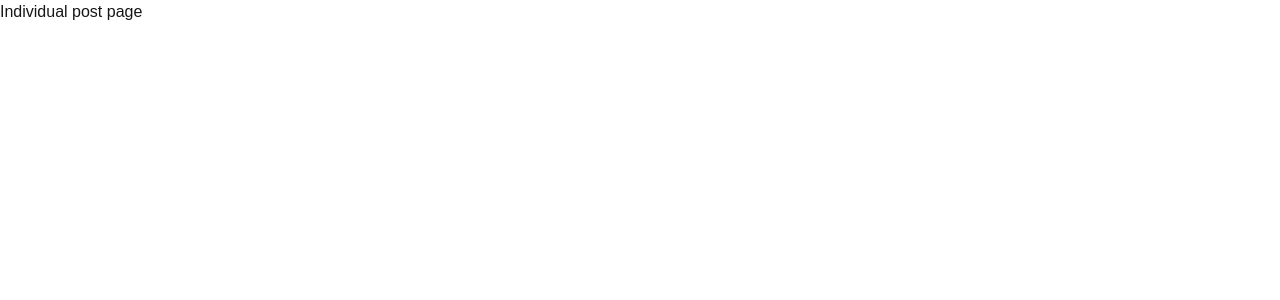
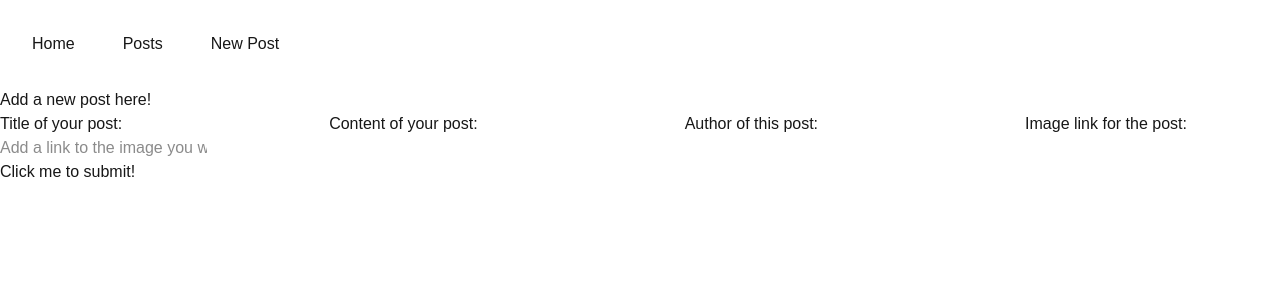
Before and after one commit to Cjeveritt19/Blog-assignment, a Next.js app: page /posts/new-post in a window 1280 px wide. Shown: the top 300 px of the page. Built offline with nearby package versions, Linux system fonts and the light colour scheme; no server answers.

Commit message:
added code to the new post file to see if it was linked to my database

```diff
--- a/src/app/layout.js
+++ b/src/app/layout.js
@@ -1,5 +1,6 @@
 import { Geist, Geist_Mono } from "next/font/google";
 import "./globals.css";
+import Header from "@/components/Header";
 
 const geistSans = Geist({
   variable: "--font-geist-sans",
@@ -22,6 +23,7 @@ export default function RootLayout({ children }) {
       <body
         className={`${geistSans.variable} ${geistMono.variable} antialiased`}
       >
+        <Header />
         {children}
       </body>
     </html>
--- /dev/null
+++ b/src/app/posts/new-post/page.js
@@ -0,0 +1,47 @@
+import { db } from "@/utlls/dbConnection";
+import { redirect } from "next/navigation";
+import { revalidatePath } from "next/cache";
+
+export default function NewPostPage() {
+  async function handleSubmit(formData) {
+    "use server";
+    const formValues = {
+      title: formData.get("title"),
+      content: formData.get("content"),
+      author: formData.get("author"),
+      url: formData.get("url"),
+    };
+    console.log(formValues);
+    db.query(
+      `insert into posts (title, content, author, url) values ($1, $2, $3, $4)`,
+      [formValues.title, formValues.content, formValues.author, formValues.url]
+    );
+
+    revalidatePath("/posts");
+
+    redirect("posts");
+  }
+
+  return (
+    <>
+      <h1>Add a new post here!</h1>
+      <form action={handleSubmit}>
+        <fieldset>
+          <label htmlFor="title">Title of your post:</label>
+          <input type="text" name="title" required />
+          <label htmlFor="content">Content of your post:</label>
+          <input type="text" name="content" required />
+          <label htmlFor="author">Author of this post:</label>
+          <input type="text" name="author" required />
+          <label htmlFor="url">Image link for the post:</label>
+          <input
+            type="text"
+            name="url"
+            placeholder="Add a link to the image you would like on your post"
+          />
+        </fieldset>
+        <button type="submit">Click me to submit!</button>
+      </form>
+    </>
+  );
+}
--- a/src/components/Header.jsx
+++ b/src/components/Header.jsx
@@ -1 +1,29 @@
 //TODO: set up the navigation in here
+import Link from "next/link";
+
+export default function Header() {
+  return (
+    <header>
+      <nav className="flex gap-y-2 p-2">
+        <Link
+          className="p-6 text-(--link-colour) hover:bg-(--accent-colour)"
+          href={"/"}
+        >
+          Home
+        </Link>
+        <Link
+          className="p-6 text-(--link-colour) hover:bg-(--accent-colour)"
+          href={"/posts"}
+        >
+          Posts
+        </Link>
+        <Link
+          className="p-6 text-(--link-colour) hover:bg-(--accent-colour)"
+          href={"/posts/new-post"}
+        >
+          New Post
+        </Link>
+      </nav>
+    </header>
+  );
+}
```
